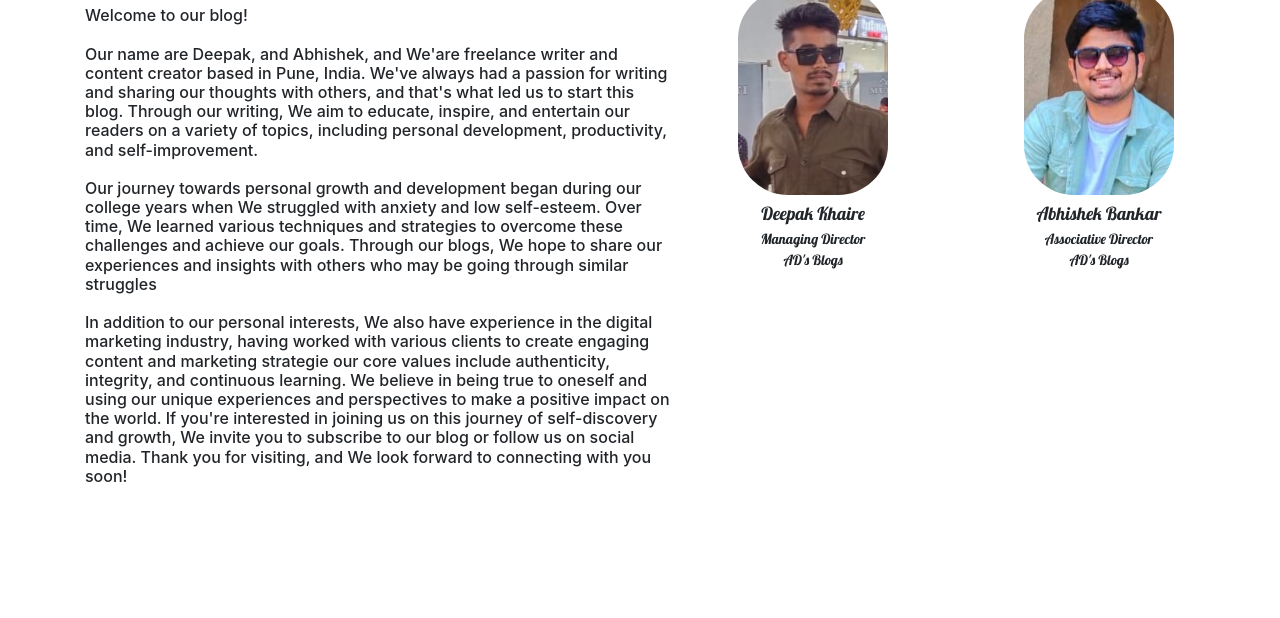
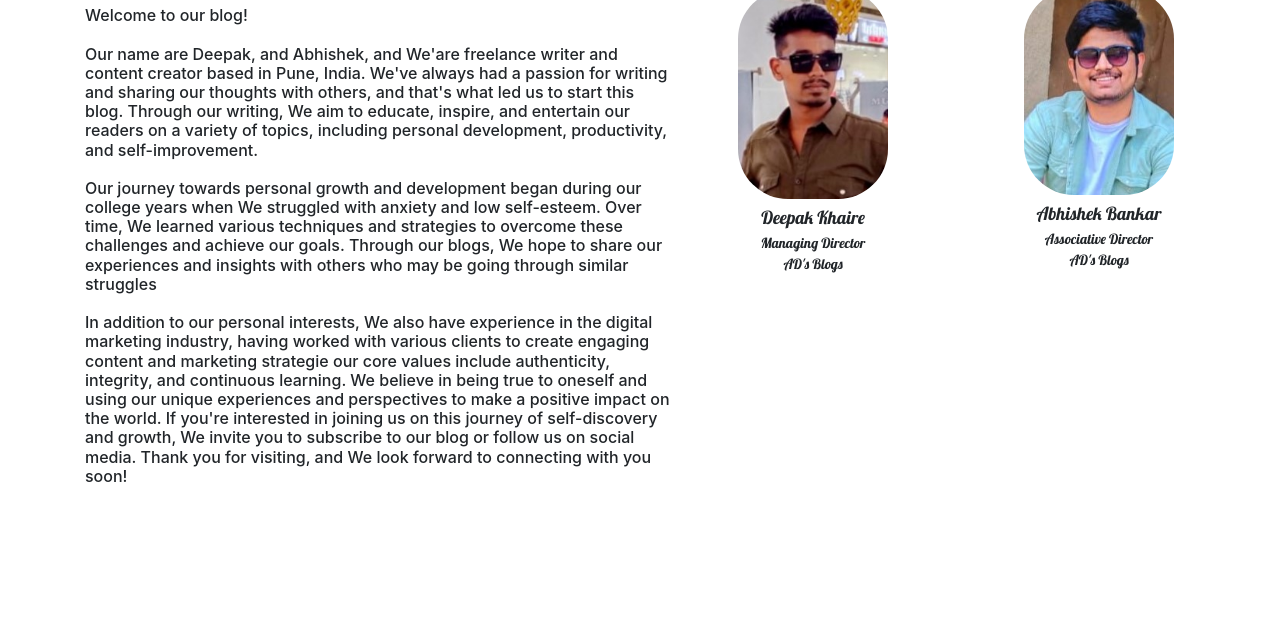
Before and after one commit to Deepakkhaire/myBlog, a plain HTML site: page about.html in a window 1280 px wide. Shown: the part 182-800 px from the top of the page. Drawn offline with nearby package versions, Linux system fonts and the light colour scheme.

Commit message:
work on about page

```diff
--- a/about.html
+++ b/about.html
@@ -55,7 +55,7 @@
                 <div class="bg-speaker">
                     <div class="speakers overh">
                         <div>
-                            <img src="assets/images/dk121.jpg" alt="Deepak Khaire">
+                            <img src="assets/images/ddkk.jpg" alt="Deepak Khaire">
                             <h1 class="mt-2 mb-1 uppercase">Deepak Khaire</h1>
                             <p>Managing Director<br>AD's Blogs</p>
                         </div>
```
Also changed, not shown: assets/images/ddkk.jpg (added).
